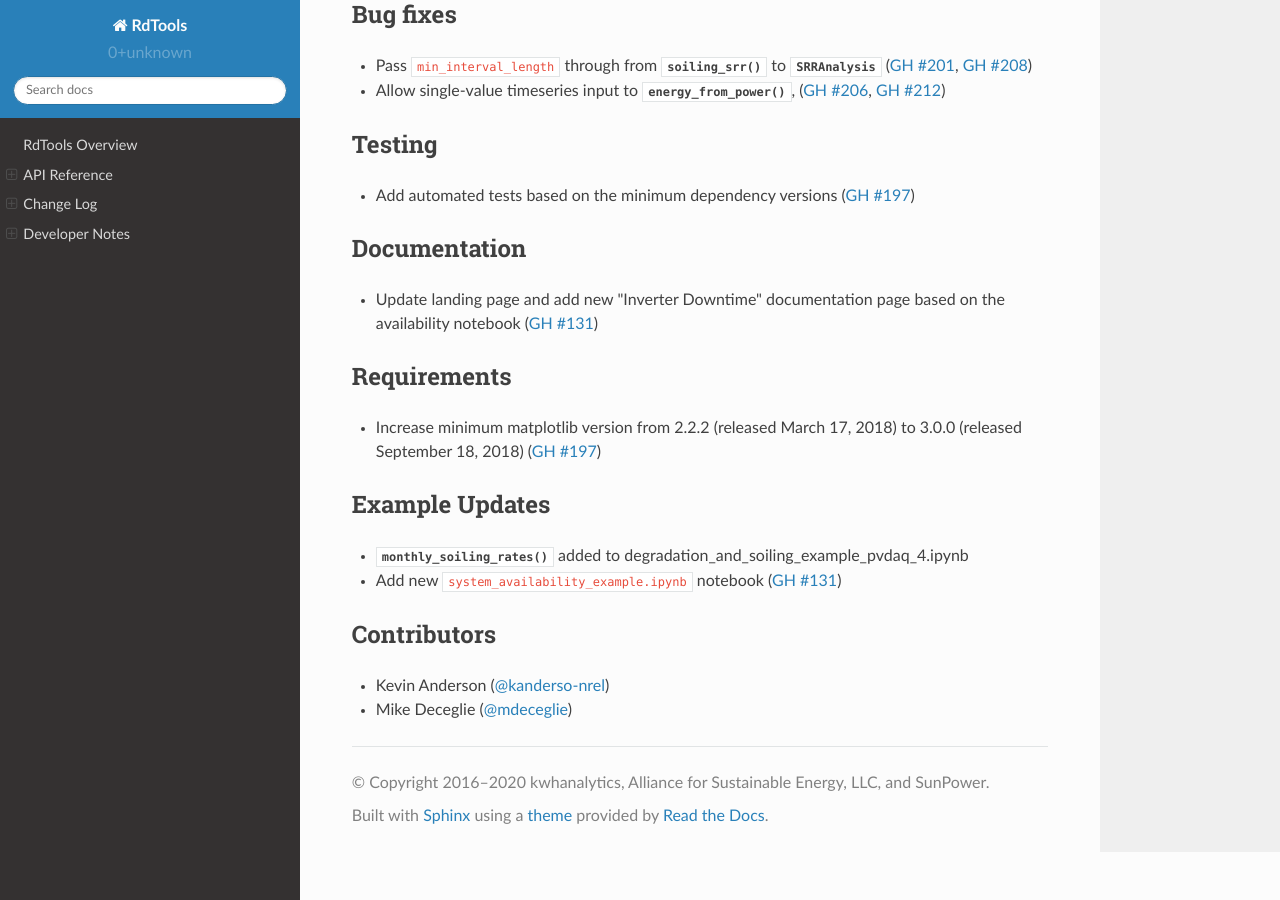
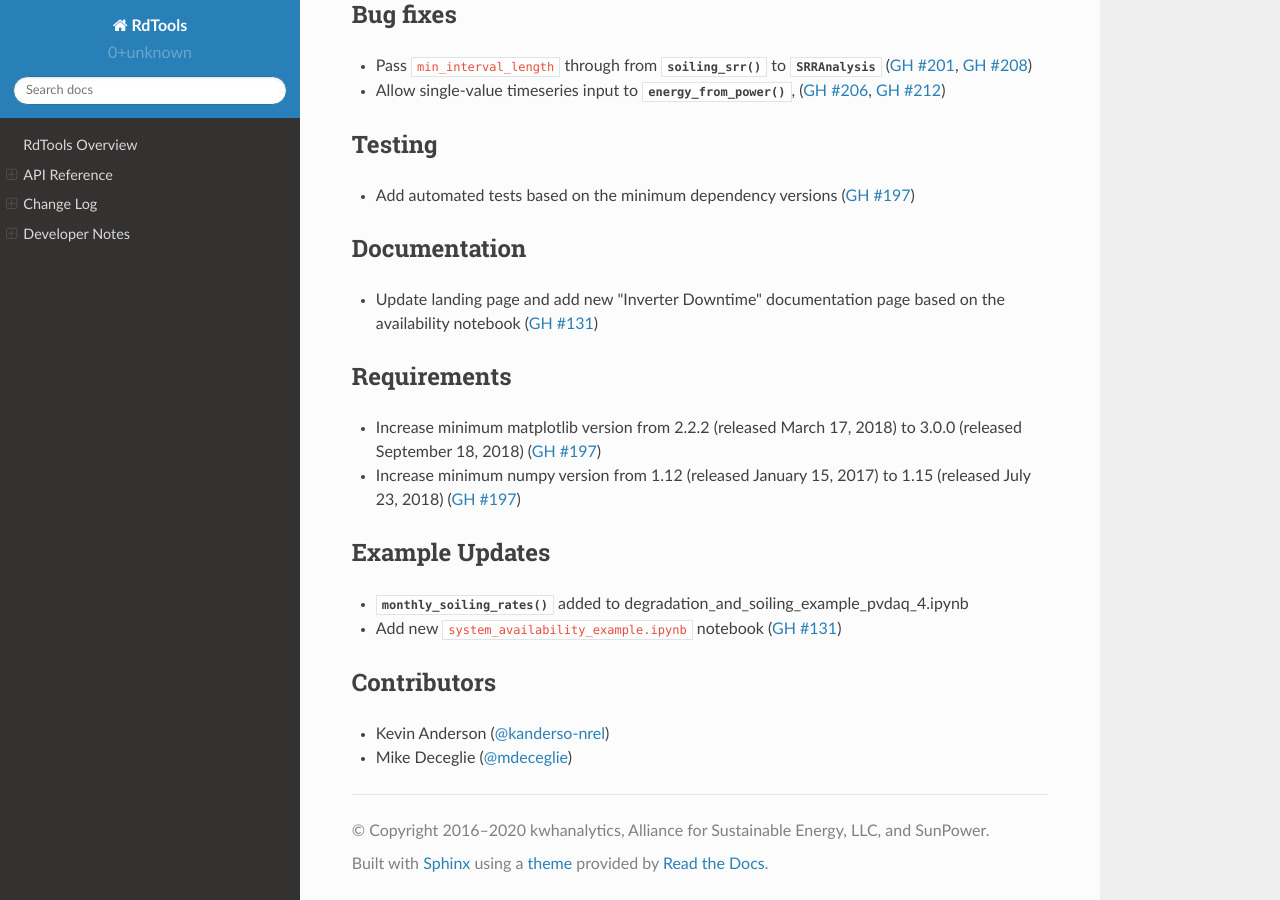
Before and after one commit to NREL/rdtools, a Sphinx documentation site: the page built from docs/sphinx/source/changelog/pending.rst, in a window 1280 px wide and 900 px high, scrolled down 617 px. Built offline with Sphinx 7.4.7 and the Read the Docs theme 2.0.0, drawn with Linux system fonts in a browser that asks for light colours; pages that are not in the unit, such as notebooks, are missing from menus.

Commit message:
bump numpy to 1.15

```diff
--- a/docs/sphinx/source/changelog/pending.rst
+++ b/docs/sphinx/source/changelog/pending.rst
@@ -45,6 +45,8 @@ Requirements
 ------------
 * Increase minimum matplotlib version from 2.2.2 (released March 17, 2018)
   to 3.0.0 (released September 18, 2018) (:pull:`197`)
+* Increase minimum numpy version from 1.12 (released January 15, 2017) to
+  1.15 (released July 23, 2018) (:pull:`197`)
 
 Example Updates
 ---------------
--- a/requirements-min.txt
+++ b/requirements-min.txt
@@ -1,6 +1,6 @@
 h5py==2.7.1
 matplotlib==3.0.0
-numpy==1.12
+numpy==1.15
 pandas==0.23.0
 pvlib==0.7.0
 scipy==0.19.1
--- a/setup.py
+++ b/setup.py
@@ -37,7 +37,7 @@ TESTS_REQUIRE = [
 
 INSTALL_REQUIRES = [
     'matplotlib >= 3.0.0',
-    'numpy >= 1.12',
+    'numpy >= 1.15',
     'pandas >= 0.23.0,!=1.0.0,!=1.0.1',  # exclude 1.0.0 & 1.0.1 for GH142
     'statsmodels >= 0.8.0',
     'scipy >= 0.19.1',
```
